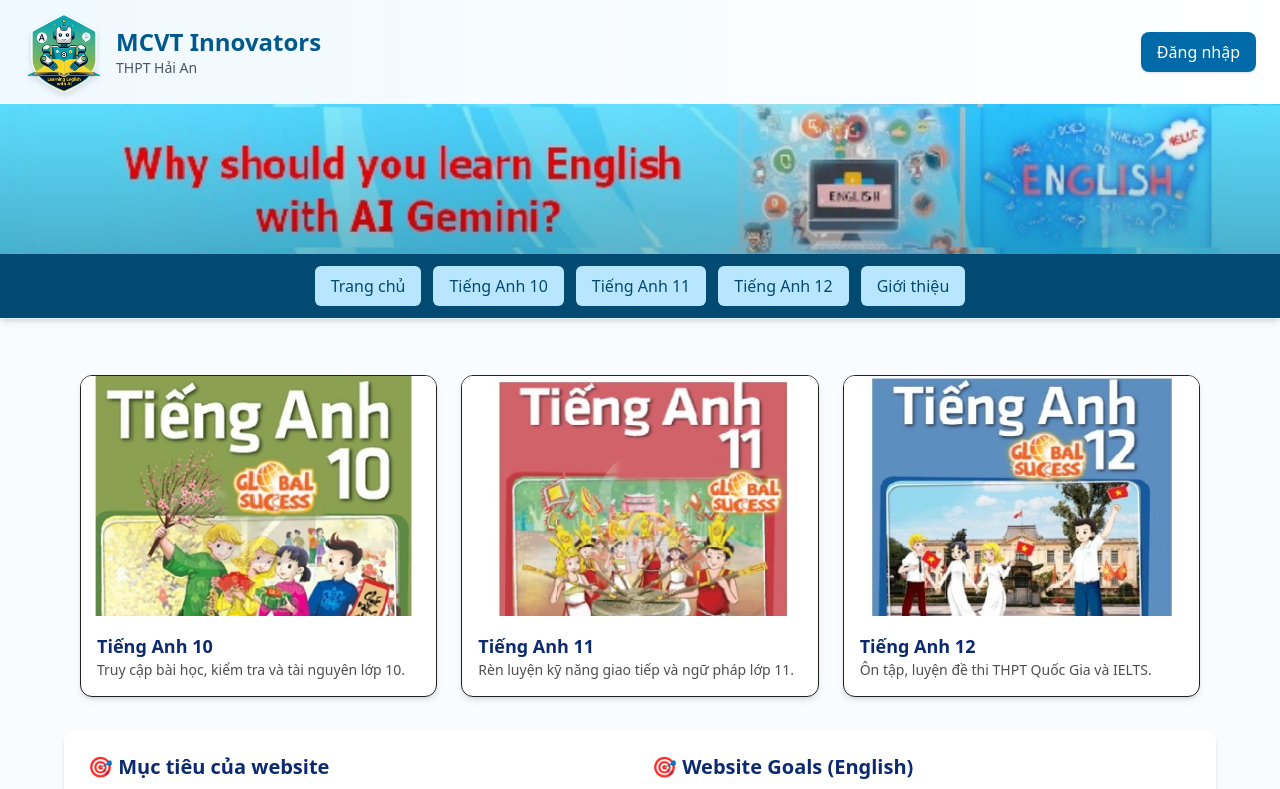
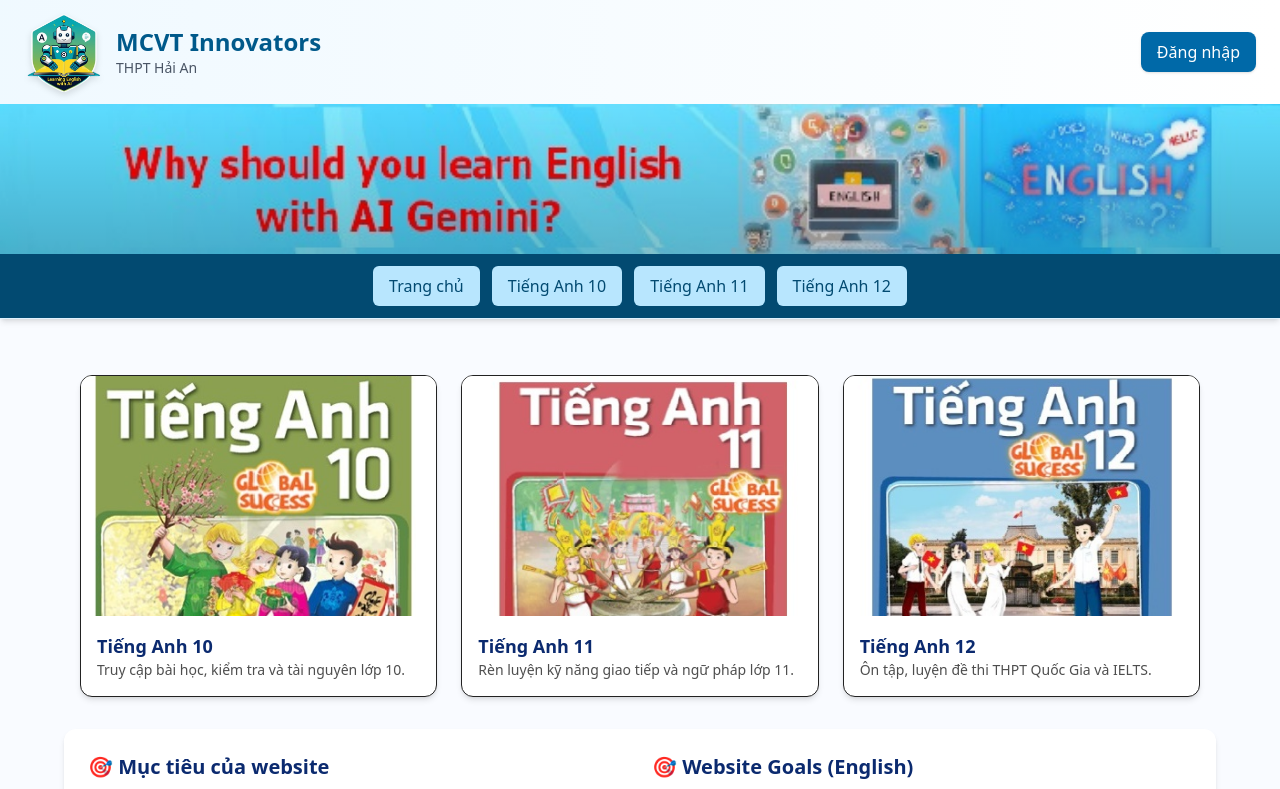
Before and after one commit to Thinit362/my-english-ai, a Next.js app: page / in a window 1280 px wide. Shown: the top 789 px of the page. Built offline with nearby package versions, Linux system fonts and the light colour scheme.

Commit message:
Update Header.tsx

```diff
--- a/components/Header.tsx
+++ b/components/Header.tsx
@@ -57,8 +57,7 @@ export default function Header() {
           { href: "/english-10", label: "Tiếng Anh 10" },
           { href: "/english-11", label: "Tiếng Anh 11" },
           { href: "/english-12", label: "Tiếng Anh 12" },
-          { href: "/about", label: "Giới thiệu" },
-        ].map((l) => (
+         ].map((l) => (
           <a
             key={l.href}
             href={l.href}
```
